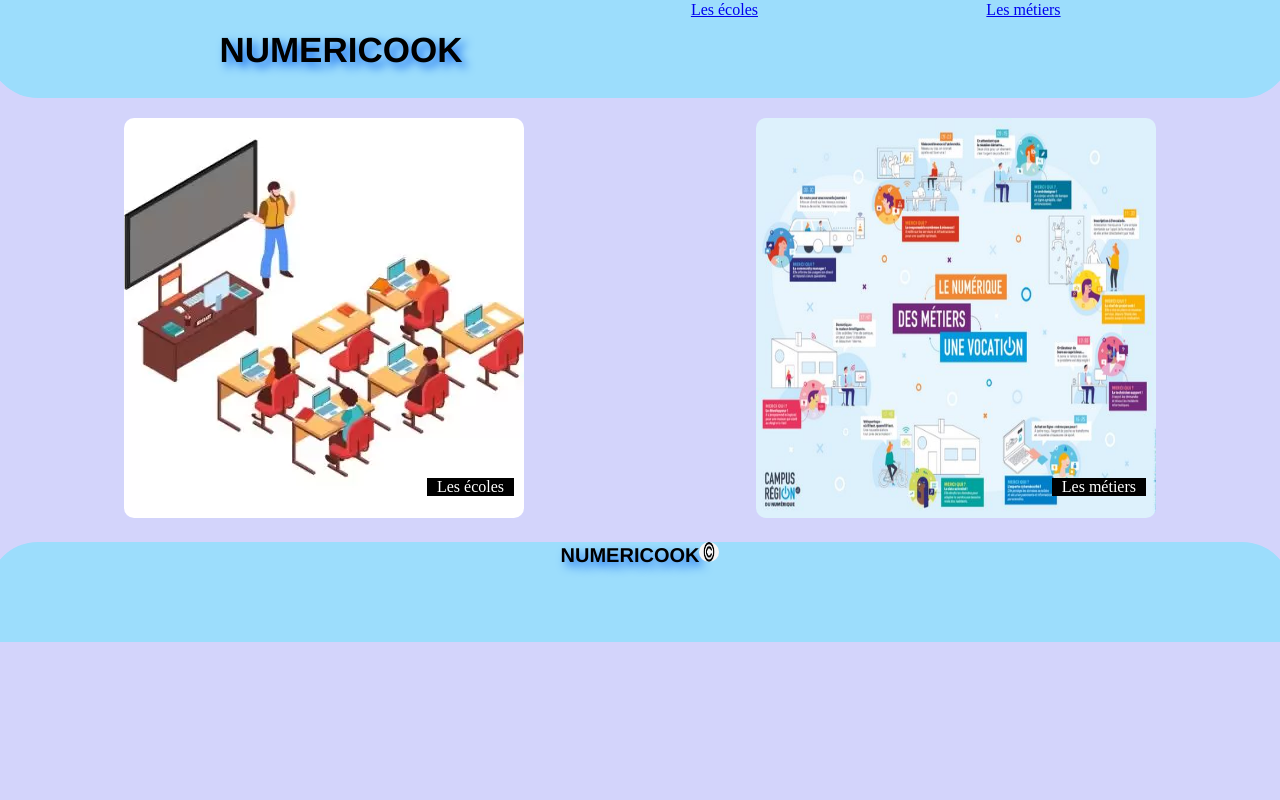
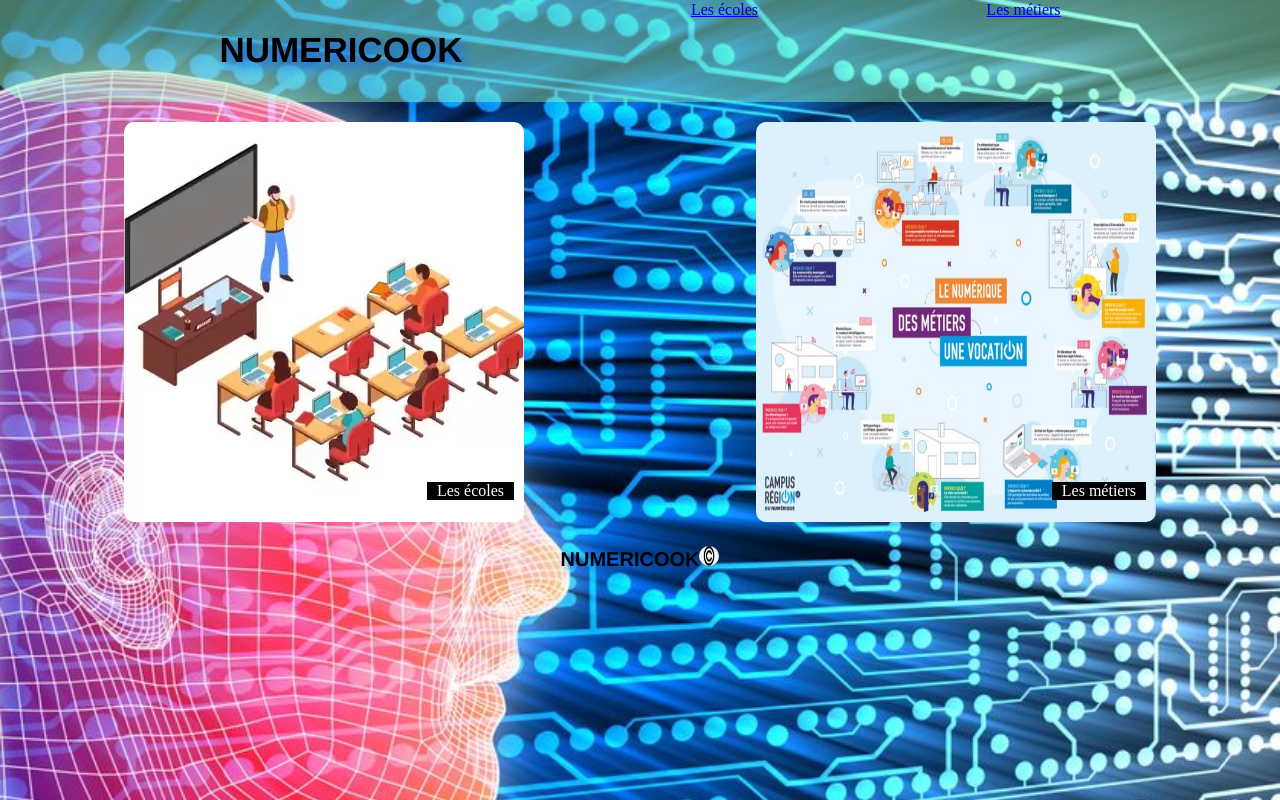
Before and after one commit to DWils/Numericook, a plain HTML site: page index.html in a window 1280 px wide. Drawn offline with Linux system fonts and the light colour scheme.

Commit message:
ajout index.html modification arch.projet2

```diff
--- a/libs/css/styles.css
+++ b/libs/css/styles.css
@@ -2,9 +2,9 @@ header {
     text-align: center;
     background-color: #fff;
     margin:  -10px -20px 20px -20px;
-    background-color: rgb(156, 221, 252);
+    background-color: rgba(156, 252, 191, 0.436);
     border-radius: 0 0 50px 50px;
-    height: 100px;
+    height: 15%;
   }
 
   nav {
@@ -13,7 +13,10 @@ header {
       justify-content: space-evenly;
   }
 body {
-    background-color: rgba(178, 179, 248, 0.566);
+    background-image: url("../images/font.jpg");
+    background-repeat: no-repeat;
+    background-size: cover;
+    opacity: 0, 4;
 
 }
 #logo{
@@ -55,14 +58,17 @@ img
     border-radius: 10px 10px 10px 10px;
 }
 
-footer{
-    background-color: #fff;
-    margin:  10px -20px -20px -20px;
-    background-color: rgb(156, 221, 252);
-    border-radius: 50px 50px 0 0;
-    text-align:center;
-    height: 100px;
-  }
+/* footer{
+    position: absolute;
+    bottom: 0;
+    padding-top: 50px;
+    width: 100%;
+    /* margin:  10px -20px -20px -20px; */
+    /* background-color: rgb(156, 221, 252); */
+    /* border-radius: 50px 50px 0 0; */
+    /* text-align:center;
+    height: 15%;
+  } */
 #footer{
     font-family: 'Franklin Gothic Medium', 'Arial Narrow', Arial, sans-serif;
     font-size: 20px;
```
Also changed, not shown: index.html (+1 -3 lines), libs/images/font.jpg (added).
